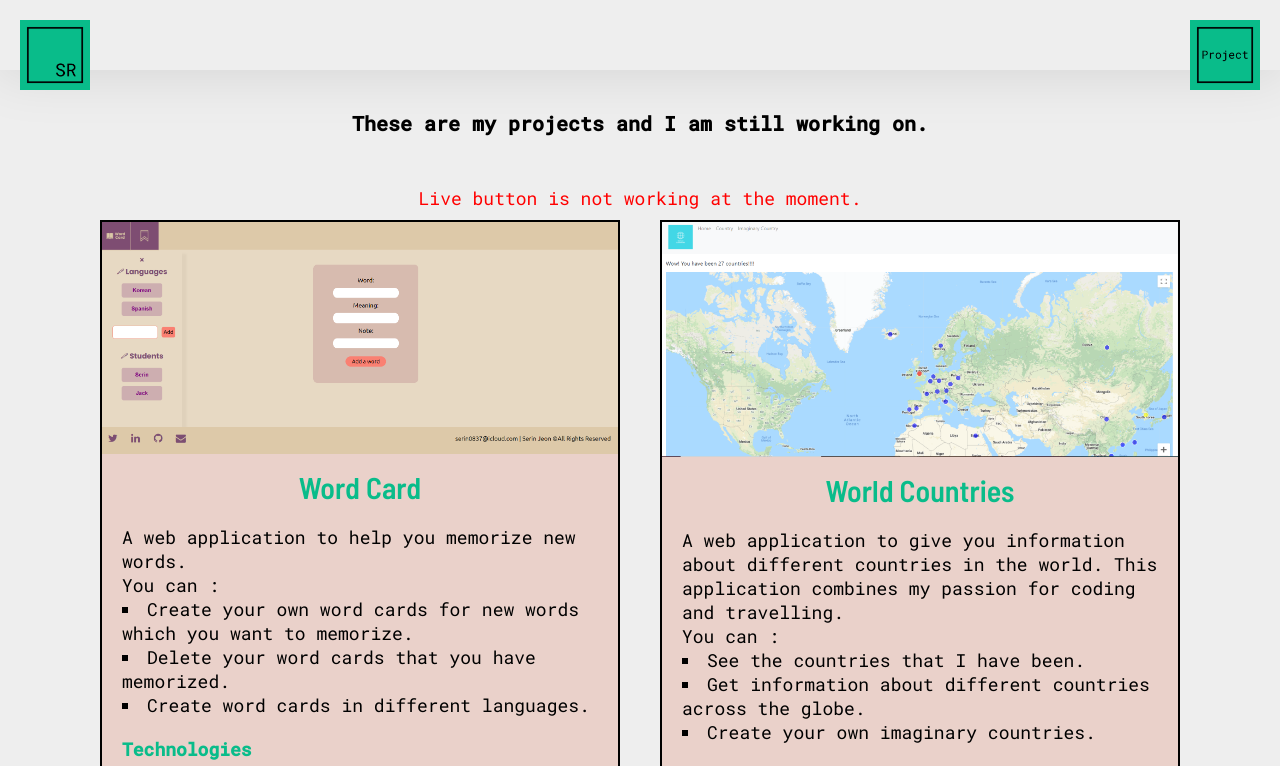
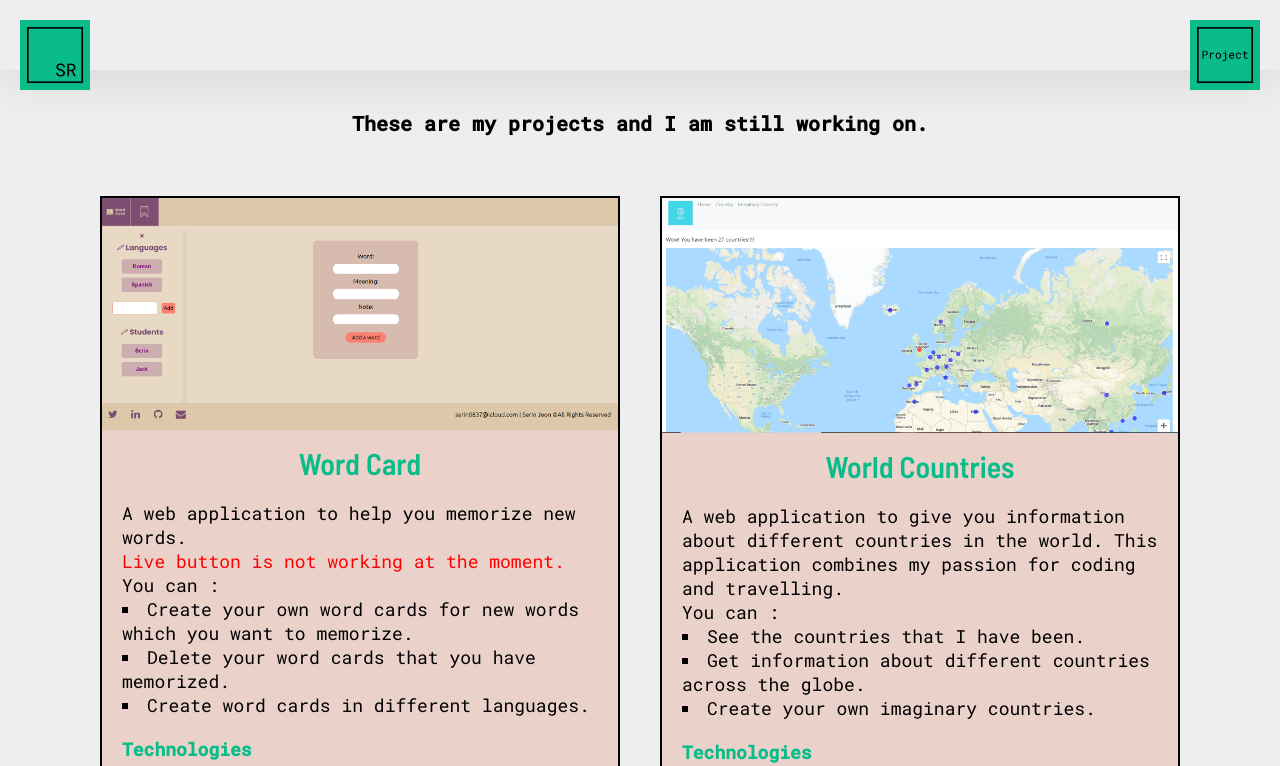
Before and after one commit to serin0837/portfolio, a React (Create React App) app: page /project in a window 1280 px wide. Shown: the top 766 px of the page. Built offline with nearby package versions, Linux system fonts and the light colour scheme.

Commit message:
move explain tag

```diff
--- a/src/component/Project.jsx
+++ b/src/component/Project.jsx
@@ -11,7 +11,7 @@ const Project = () => {
         <h2 className="projects-section-header">
           These are my projects and I am still working on.
         </h2>
-        <p className="explain">Live button is not working at the moment.</p>
+
 
         <div className="projects-grid">
           <div className="each-project">
@@ -25,6 +25,7 @@ const Project = () => {
             <h3 className="project-title">Word Card</h3>
             <div className="project-explain">
               <p>A web application to help you memorize new words.</p>
+              <p className="explain">Live button is not working at the moment.</p>
               You can :
               <ul>
                 <li>
```
